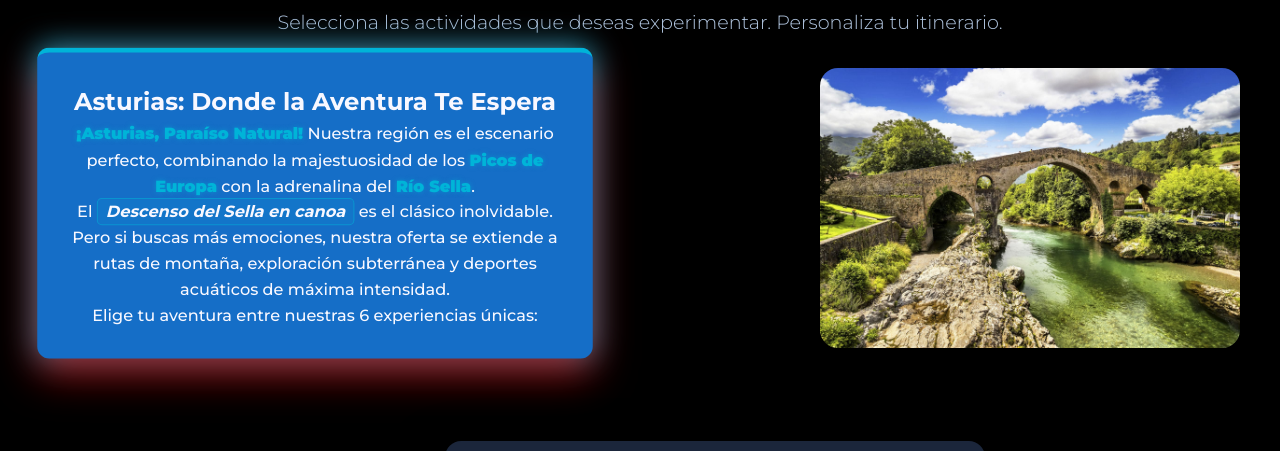
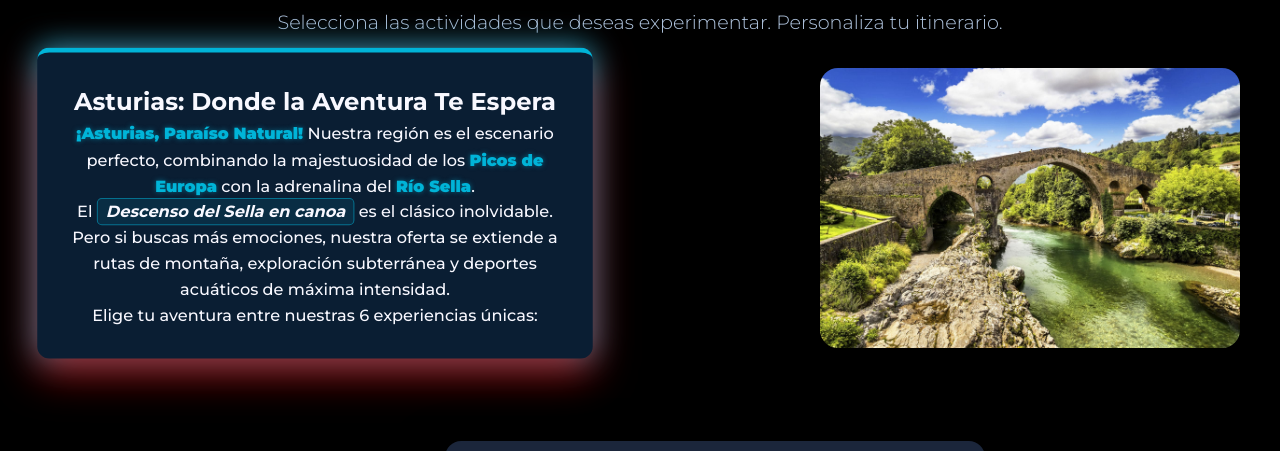
Before and after one commit to javier152140/concurso_70, a plain HTML site: page index.html in a window 1280 px wide. In both pictures the pointer is over the element 315 px from the left and 514 px from the top of the page. Shown: the part 273-724 px from the top of the page. Drawn offline with Linux system fonts and the light colour scheme.

Commit message:
cuarto-commit: modificado parte de la tarjeta de la introducción

```diff
--- a/style.css
+++ b/style.css
@@ -1331,7 +1331,7 @@ transition: transform 0.6s ease, box-shadow 0.6s ease, opacity 0.6s ease, z-inde
 
 .tarjetas:hover {
     transform: translateY(-8px) scale(1.01);
-    background-color: #156ec7;
+    background-color: #0a1e33;
     box-shadow:
         0 15px 40px rgba(219, 7, 7, 0.7),
         0 0 30px var(--color-primary);
```
